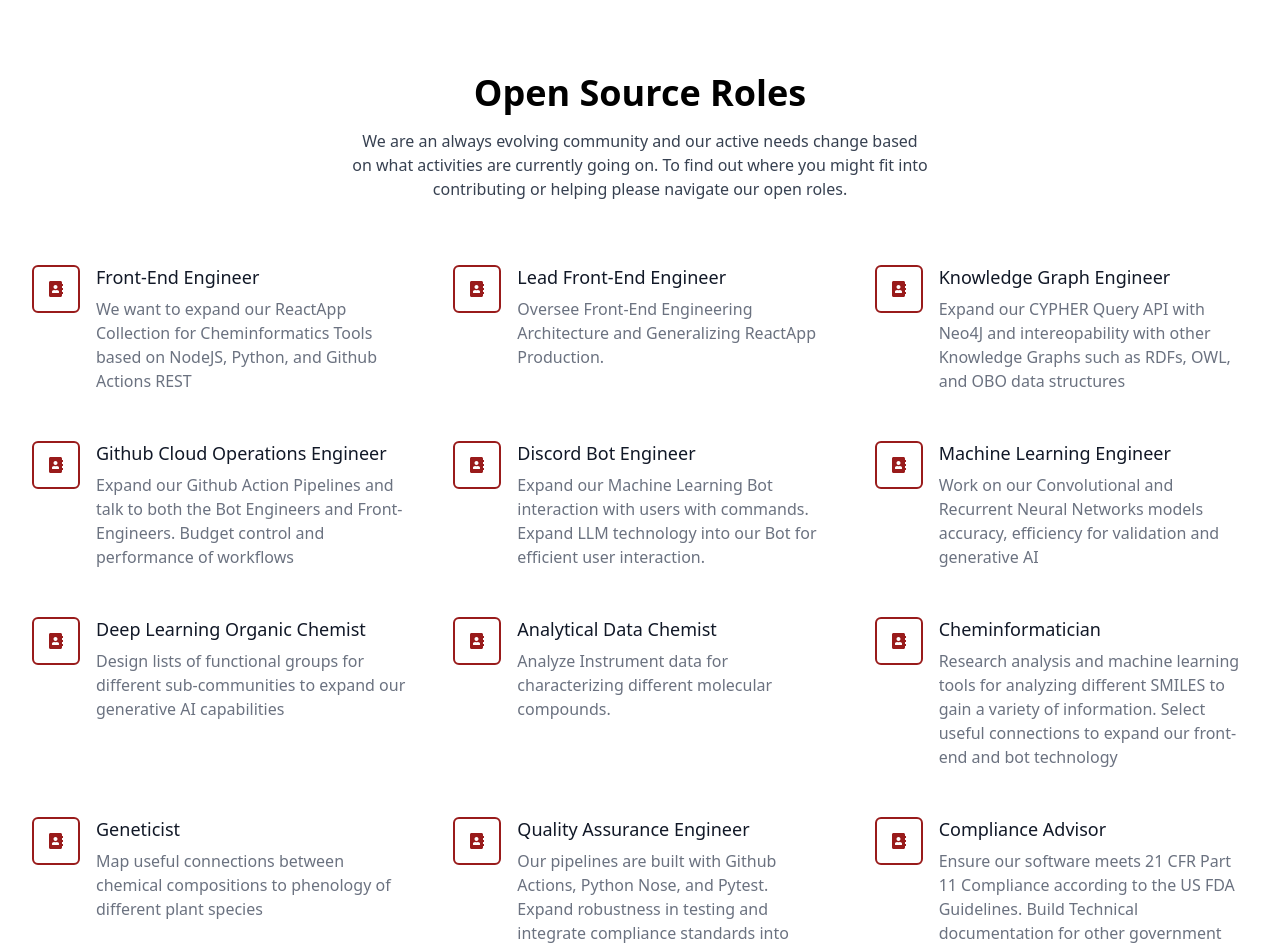
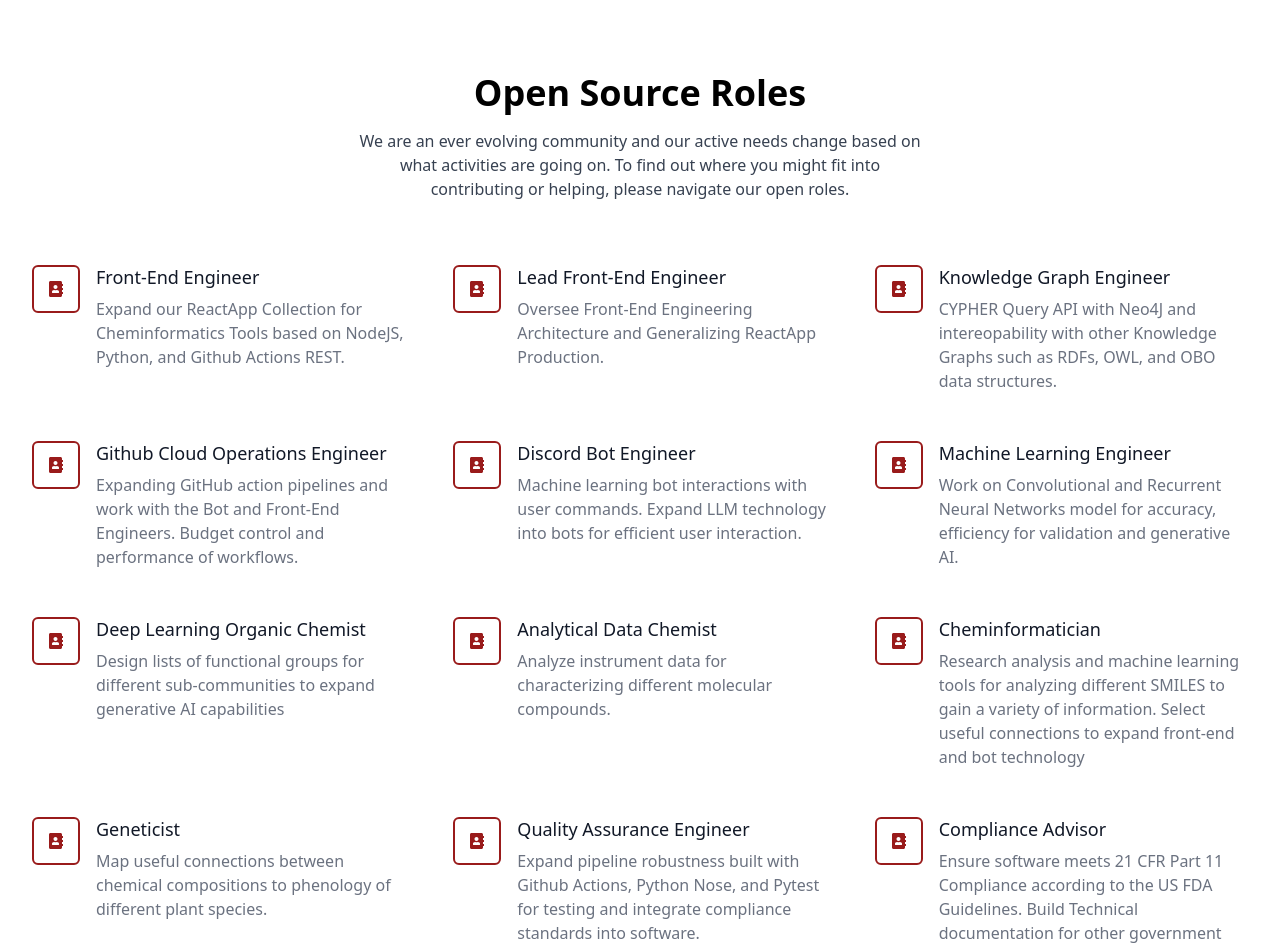
Before and after one commit to Global-Chem/global-chem-website, a Next.js app: page / in a window 1280 px wide. Shown: the part 2700-3649 px from the top of the page. Built offline with nearby package versions, Linux system fonts and the light colour scheme.

Commit message:
open source

```diff
--- a/src/components/OpenSource.tsx
+++ b/src/components/OpenSource.tsx
@@ -3,7 +3,7 @@ import { FaAddressBook } from "react-icons/fa"
 const roles = [
     {
         title: 'Front-End Engineer',
-        description: 'We want to expand our ReactApp Collection for Cheminformatics Tools based on NodeJS, Python, and Github Actions REST ',
+        description: 'Expand our ReactApp Collection for Cheminformatics Tools based on NodeJS, Python, and Github Actions REST.',
     },
     {
         title: 'Lead Front-End Engineer',
@@ -11,44 +11,43 @@ const roles = [
     },
     {
         title: 'Knowledge Graph Engineer',
-        description: 'Expand our CYPHER Query API with Neo4J and intereopability with other Knowledge Graphs such as RDFs, OWL, and OBO data structures',
+        description: 'CYPHER Query API with Neo4J and intereopability with other Knowledge Graphs such as RDFs, OWL, and OBO data structures.',
     },
     {
         title: 'Github Cloud Operations Engineer',
-        description: 'Expand our Github Action Pipelines and talk to both the Bot Engineers and Front-Engineers. Budget control and performance of workflows',
+        description: 'Expanding GitHub action pipelines and work with the Bot and Front-End Engineers. Budget control and performance of workflows.',
     },
     {
         title: 'Discord Bot Engineer',
-        description: 'Expand our Machine Learning Bot interaction with users with commands. Expand LLM technology into our Bot for efficient user interaction.',
+        description: 'Machine learning bot interactions with user commands. Expand LLM technology into bots for efficient user interaction.',
     },
     {
         title: 'Machine Learning Engineer',
-        description: 'Work on our Convolutional and Recurrent Neural Networks models accuracy, efficiency for validation and generative AI',
+        description: 'Work on Convolutional and Recurrent Neural Networks model for accuracy, efficiency for validation and generative AI.',
     },
     {
         title: 'Deep Learning Organic Chemist',
-        description: 'Design lists of functional groups for different sub-communities to expand our generative AI capabilities',
+        description: 'Design lists of functional groups for different sub-communities to expand generative AI capabilities',
     },
     {
       title: 'Analytical Data Chemist',
-      description: 'Analyze Instrument data for characterizing different molecular compounds.',
+      description: 'Analyze instrument data for characterizing different molecular compounds.',
     },
     {
       title: 'Cheminformatician',
-      description: 'Research analysis and machine learning tools for analyzing different SMILES to gain a variety of information. Select useful connections to expand our front-end and bot technology',
+      description: 'Research analysis and machine learning tools for analyzing different SMILES to gain a variety of information. Select useful connections to expand front-end and bot technology',
     },
     {
     title: 'Geneticist',
-    description: 'Map useful connections between chemical compositions to phenology of different plant species',
+    description: 'Map useful connections between chemical compositions to phenology of different plant species.',
     },
     {
       title: 'Quality Assurance Engineer',
-      description: 'Our pipelines are built with Github Actions, Python Nose, and Pytest. Expand robustness in testing and integrate compliance standards into software',
+      description: 'Expand pipeline robustness built with Github Actions, Python Nose, and Pytest for testing and integrate compliance standards into software.',
     },
     {
       title: 'Compliance Advisor',
-      description: 'Ensure our software meets 21 CFR Part 11 Compliance according to the US FDA Guidelines. Build Technical documentation for other government agencies both US and Global. ' +
-        'Ensure instrumentation documented is compliant with WHO standards on characterization of molecules',
+      description: 'Ensure software meets 21 CFR Part 11 Compliance according to the US FDA Guidelines. Build Technical documentation for other government agencies both US and Global. Ensure instrumentation documented is compliant with WHO standards on characterization of molecules',
     },
 ]
 
@@ -61,8 +60,8 @@ export default function OpenSource() {
             <h2 className="text-3xl font-bold sm:text-4xl">Open Source Roles</h2>
 
             <p className="mt-4 text-gray-700">
-              We are an always evolving community and our active needs change based on what activities are currently going on.
-              To find out where you might fit into contributing or helping please navigate our open roles.
+              We are an ever evolving community and our active needs change based on what activities are going on.
+              To find out where you might fit into contributing or helping, please navigate our open roles.
             </p>
           </div>
 
```
